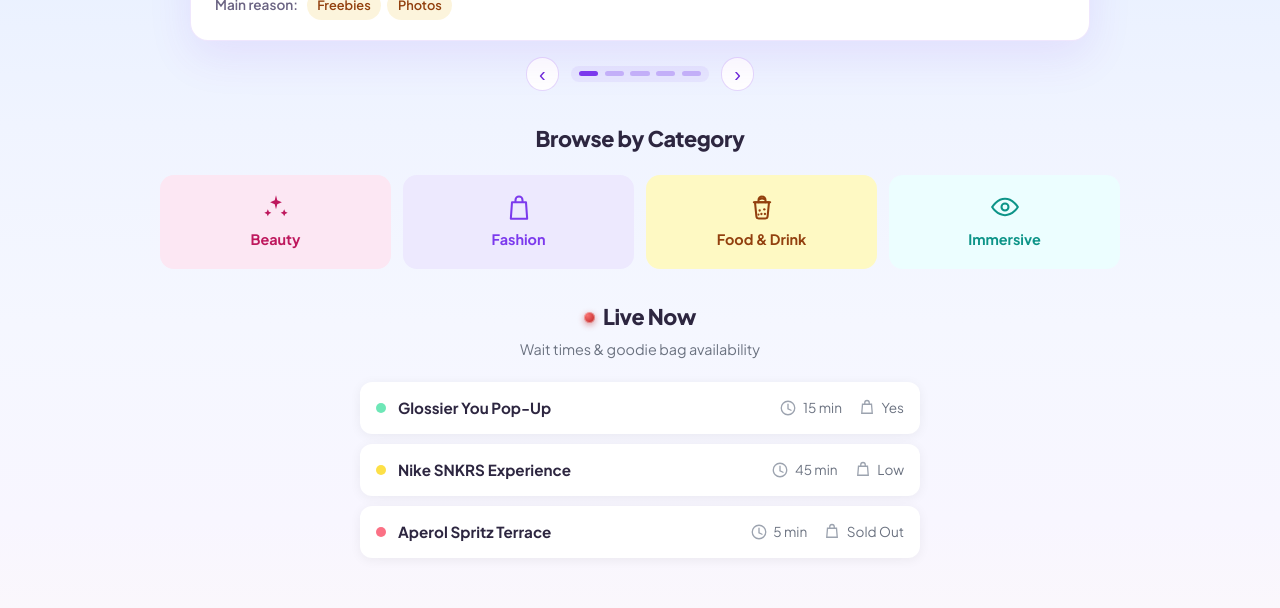
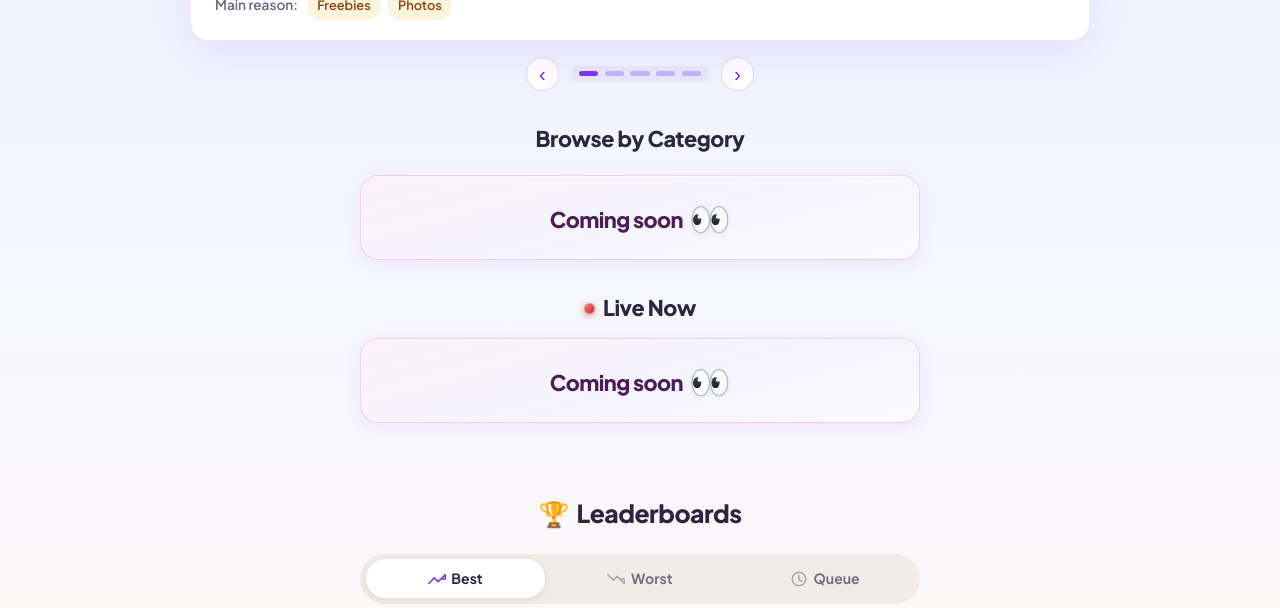
Before and after one commit to K1-AF/RateMyPopUp, a React (Vite) app in the folder frontend/: page / in a window 1280 px wide. Shown: the part 1560-2168 px from the top of the page. Built offline with nearby package versions, Linux system fonts and the light colour scheme; no server answers; the database is empty.

Commit message:
coming soon added

```diff
--- a/frontend/src/App.css
+++ b/frontend/src/App.css
@@ -272,7 +272,7 @@
   background: rgba(124, 58, 237, 0.06);
 }
 
-/* Browse by Category + Live Now */
+/* Browse by Category + Live Now (shared “coming soon” card: .home-coming-soon) */
 
 .browse-section {
   width: 100%;
@@ -282,7 +282,7 @@
 }
 
 .browse-section__container {
-  max-width: 960px;
+  max-width: 560px;
   margin: 0 auto;
 }
 
@@ -295,68 +295,40 @@
   letter-spacing: -0.02em;
 }
 
-.category-grid {
-  list-style: none;
-  margin: 0;
-  padding: 0;
-  display: grid;
-  grid-template-columns: repeat(4, minmax(0, 1fr));
-  gap: 0.75rem;
+/* Shared “Coming soon 👀” card (Browse by Category + Live Now) */
+.home-coming-soon {
+  margin: 0.85rem 0 0;
+  padding: clamp(1.15rem, 3.5vw, 1.55rem) clamp(1.25rem, 4vw, 1.85rem);
+  text-align: center;
+  font-size: clamp(1.08rem, 3.2vw, 1.35rem);
+  font-weight: 800;
+  letter-spacing: -0.025em;
+  line-height: 1.35;
+  color: var(--text-dark, #2d2640);
+  background: linear-gradient(
+    165deg,
+    rgba(253, 242, 248, 0.98) 0%,
+    rgba(245, 243, 255, 0.96) 45%,
+    rgba(250, 250, 255, 0.98) 100%
+  );
+  border: 1px solid rgba(233, 30, 140, 0.18);
+  border-radius: 18px;
+  box-shadow:
+    0 4px 18px rgba(124, 58, 237, 0.09),
+    0 1px 0 rgba(255, 255, 255, 0.9) inset;
 }
 
-.category-card {
-  width: 100%;
-  border: none;
-  cursor: pointer;
-  border-radius: 14px;
-  padding: 1.15rem 0.65rem;
-  display: flex;
-  flex-direction: column;
-  align-items: center;
-  gap: 0.5rem;
-  font: inherit;
-  transition:
-    transform 0.15s ease,
-    box-shadow 0.15s ease;
+.home-coming-soon__label {
+  color: #4c1d56;
 }
 
-.category-card:hover {
-  transform: translateY(-2px);
-  box-shadow: 0 8px 24px rgba(0, 0, 0, 0.08);
-}
-
-.category-card:focus-visible {
-  outline: 2px solid #7c3aed;
-  outline-offset: 2px;
-}
-
-.category-card__icon {
-  flex-shrink: 0;
-}
-
-.category-card__label {
-  font-weight: 700;
-  font-size: 0.9rem;
-}
-
-.category-card--beauty {
-  background: #fce7f3;
-  color: #be185d;
-}
-
-.category-card--fashion {
-  background: #ede9fe;
-  color: #7c3aed;
-}
-
-.category-card--food {
-  background: #fef9c3;
-  color: #92400e;
-}
-
-.category-card--immersive {
-  background: #ecfeff;
-  color: #0d9488;
+.home-coming-soon__emoji {
+  display: inline-block;
+  font-size: 1.55em;
+  line-height: 1;
+  vertical-align: -0.08em;
+  margin-left: 0.08em;
+  filter: drop-shadow(0 1px 2px rgba(0, 0, 0, 0.06));
 }
 
 .live-section {
@@ -391,13 +363,6 @@
 
 .section-heading--live {
   margin: 0;
-}
-
-.live-section__sub {
-  text-align: center;
-  font-size: 0.9rem;
-  color: #6b7280;
-  margin: 0.35rem 0 1.35rem;
 }
 
 .live-list {
@@ -466,12 +431,6 @@
 .live-row__chip-icon {
   color: #9ca3af;
   flex-shrink: 0;
-}
-
-@media (max-width: 720px) {
-  .category-grid {
-    grid-template-columns: repeat(2, minmax(0, 1fr));
-  }
 }
 
 @media (max-width: 520px) {
--- a/frontend/src/components/BrowseLiveSections.jsx
+++ b/frontend/src/components/BrowseLiveSections.jsx
@@ -1,107 +1,17 @@
 /**
- * Home sections: category browse grid + live pop-up status list.
- * Icons are inline SVGs — no extra dependencies.
+ * Home sections: Browse by Category + Live Now (placeholders until those features ship).
  */
 
-function IconSparkle({ className }) {
+function ComingSoonCard() {
   return (
-    <svg className={className} width="28" height="28" viewBox="0 0 24 24" fill="currentColor" aria-hidden>
-      <path d="M12 2l1.09 4.26L17 8l-3.91 1.74L12 14l-1.09-4.26L7 8l3.91-1.74L12 2zM5 14l.91 2.09L8 17l-2.09.91L5 20l-.91-2.09L2 17l2.09-.91L5 14zM19 14l.91 2.09L22 17l-2.09.91L19 20l-.91-2.09L16 17l2.09-.91L19 14z" />
-    </svg>
+    <p className="home-coming-soon" role="status">
+      <span className="home-coming-soon__label">Coming soon</span>{' '}
+      <span className="home-coming-soon__emoji" aria-hidden="true">
+        👀
+      </span>
+    </p>
   )
 }
-
-function IconBag({ className }) {
-  return (
-    <svg className={className} width="28" height="28" viewBox="0 0 24 24" fill="none" stroke="currentColor" strokeWidth="1.75" aria-hidden>
-      <path d="M6 8h12l1 14H5L6 8zM9 8V6a3 3 0 016 0v2" strokeLinecap="round" strokeLinejoin="round" />
-    </svg>
-  )
-}
-
-function IconBubbleTea({ className }) {
-  return (
-    <svg
-      className={className}
-      width="28"
-      height="28"
-      viewBox="0 0 24 24"
-      fill="none"
-      stroke="currentColor"
-      strokeWidth="1.75"
-      strokeLinecap="round"
-      strokeLinejoin="round"
-      aria-hidden
-    >
-      <path d="M6 8h12l-1.2 12a2 2 0 0 1-2 1.8H9.2a2 2 0 0 1-2-1.8L6 8z" />
-      <path d="M5 8h14" />
-      <path d="M9 8V6a3 3 0 0 1 6 0v2" />
-      <path d="M10 5.2c.7-.4 1.5-.6 2-.6.8 0 1.6.2 2.2.7" />
-      <circle cx="10" cy="15" r="1" fill="currentColor" stroke="none" />
-      <circle cx="14" cy="14" r="1" fill="currentColor" stroke="none" />
-      <circle cx="11.5" cy="18" r="1" fill="currentColor" stroke="none" />
-      <circle cx="14.5" cy="18" r="1" fill="currentColor" stroke="none" />
-      <circle cx="9" cy="18.5" r="0.9" fill="currentColor" stroke="none" />
-    </svg>
-  )
-}
-
-function IconEye({ className }) {
-  return (
-    <svg className={className} width="28" height="28" viewBox="0 0 24 24" fill="none" stroke="currentColor" strokeWidth="1.75" aria-hidden>
-      <path d="M1 12s4-7 11-7 11 7 11 7-4 7-11 7S1 12 1 12z" />
-      <circle cx="12" cy="12" r="3" />
-    </svg>
-  )
-}
-
-function IconClock({ className }) {
-  return (
-    <svg className={className} width="18" height="18" viewBox="0 0 24 24" fill="none" stroke="currentColor" strokeWidth="1.75" aria-hidden>
-      <circle cx="12" cy="12" r="9" />
-      <path d="M12 7v6l4 2" strokeLinecap="round" />
-    </svg>
-  )
-}
-
-function IconBagSmall({ className }) {
-  return (
-    <svg className={className} width="18" height="18" viewBox="0 0 24 24" fill="none" stroke="currentColor" strokeWidth="1.75" aria-hidden>
-      <path d="M6 7h12l1 12H5L6 7zM9 7V5a3 3 0 016 0v2" strokeLinecap="round" />
-    </svg>
-  )
-}
-
-const CATEGORIES = [
-  { id: 'beauty', label: 'Beauty', Icon: IconSparkle, cardClass: 'category-card--beauty' },
-  { id: 'fashion', label: 'Fashion', Icon: IconBag, cardClass: 'category-card--fashion' },
-  { id: 'food', label: 'Food & Drink', Icon: IconBubbleTea, cardClass: 'category-card--food' },
-  { id: 'immersive', label: 'Immersive', Icon: IconEye, cardClass: 'category-card--immersive' },
-]
-
-const LIVE_ROWS = [
-  {
-    id: '1',
-    title: 'Glossier You Pop-Up',
-    dotClass: 'live-row__dot--mint',
-    wait: '15 min',
-    bag: 'Yes',
-  },
-  {
-    id: '2',
-    title: 'Nike SNKRS Experience',
-    dotClass: 'live-row__dot--yellow',
-    wait: '45 min',
-    bag: 'Low',
-  },
-  {
-    id: '3',
-    title: 'Aperol Spritz Terrace',
-    dotClass: 'live-row__dot--coral',
-    wait: '5 min',
-    bag: 'Sold Out',
-  },
-]
 
 export function BrowseLiveSections() {
   return (
@@ -115,19 +25,7 @@ export function BrowseLiveSections() {
           <h2 id="browse-heading" className="section-heading">
             Browse by Category
           </h2>
-          <ul className="category-grid">
-            {CATEGORIES.map((item) => {
-              const IconComponent = item.Icon
-              return (
-                <li key={item.id}>
-                  <button type="button" className={`category-card ${item.cardClass}`}>
-                    <IconComponent className="category-card__icon" />
-                    <span className="category-card__label">{item.label}</span>
-                  </button>
-                </li>
-              )
-            })}
-          </ul>
+          <ComingSoonCard />
         </div>
       </section>
 
@@ -139,25 +37,7 @@ export function BrowseLiveSections() {
               Live Now
             </h2>
           </div>
-          <p className="live-section__sub">Wait times &amp; goodie bag availability</p>
-          <ul className="live-list">
-            {LIVE_ROWS.map((row) => (
-              <li key={row.id} className="live-row">
-                <span className={`live-row__dot ${row.dotClass}`} aria-hidden />
-                <span className="live-row__title">{row.title}</span>
-                <div className="live-row__meta">
-                  <span className="live-row__chip">
-                    <IconClock className="live-row__chip-icon" />
-                    {row.wait}
-                  </span>
-                  <span className="live-row__chip">
-                    <IconBagSmall className="live-row__chip-icon" />
-                    {row.bag}
-                  </span>
-                </div>
-              </li>
-            ))}
-          </ul>
+          <ComingSoonCard />
         </div>
       </section>
     </>
```
